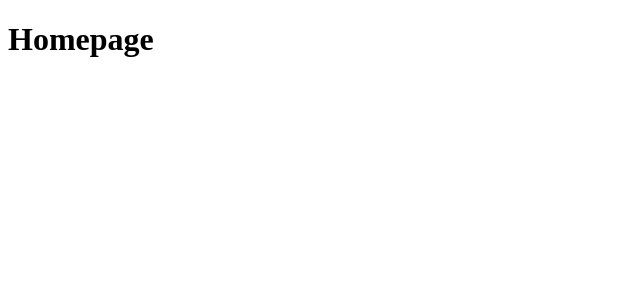
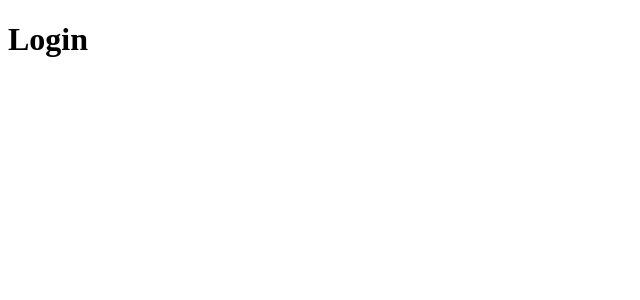
Before and after one commit to paradocx96/NetGarage-frontend, a React (Create React App) app: page /login in a window 1280 px wide. Shown: the top 300 px of the page, without its empty margins (0-640 px from the left). Built offline with nearby package versions, Linux system fonts and the light colour scheme.

Commit message:
Route - Init

```diff
--- a/src/App.jsx
+++ b/src/App.jsx
@@ -1,13 +1,34 @@
+import React from 'react';
+import {BrowserRouter as Router, Redirect, Switch, Route} from 'react-router-dom';
 import './App.css';
 
+//HOMEPAGE
 import Homepage from "./pages/Homepage";
 
+
+//LOGIN
+import Login from "./pages/Login";
+import Registration from "./pages/Registration";
+
+
 function App() {
-  return (
-    <div>
-      <Homepage/>
-    </div>
-  );
+    return (
+        <div>
+            <Router>
+                <Switch>
+                    {/* HOMEPAGE */}
+                    <Route exact path="/" component={Homepage}/>
+
+                    {/* LOGIN  */}
+                    <Route path="/login" component={Login}/>
+                    <Route path="/register" component={Registration}/>
+
+
+                    <Redirect to="/"/>
+                </Switch>
+            </Router>
+        </div>
+    );
 }
 
 export default App;
--- /dev/null
+++ b/src/pages/Login.jsx
@@ -0,0 +1,13 @@
+import React, {Component} from 'react';
+
+class Login extends Component {
+    render() {
+        return (
+            <div>
+                <h1>Login</h1>
+            </div>
+        );
+    }
+}
+
+export default Login;
--- /dev/null
+++ b/src/pages/Registration.jsx
@@ -0,0 +1,13 @@
+import React, {Component} from 'react';
+
+class Registration extends Component {
+    render() {
+        return (
+            <div>
+                <h1>Registration</h1>
+            </div>
+        );
+    }
+}
+
+export default Registration;
```
